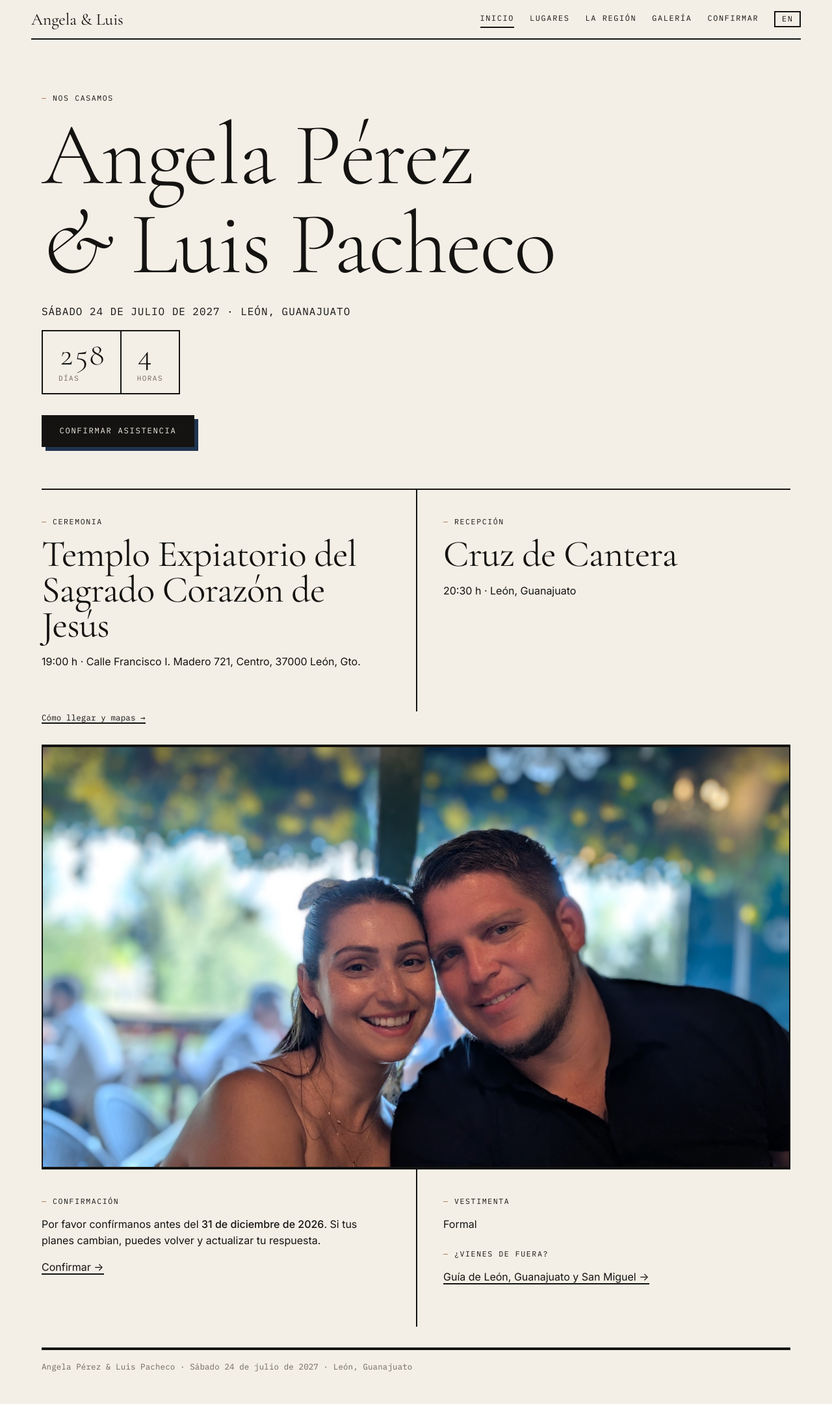
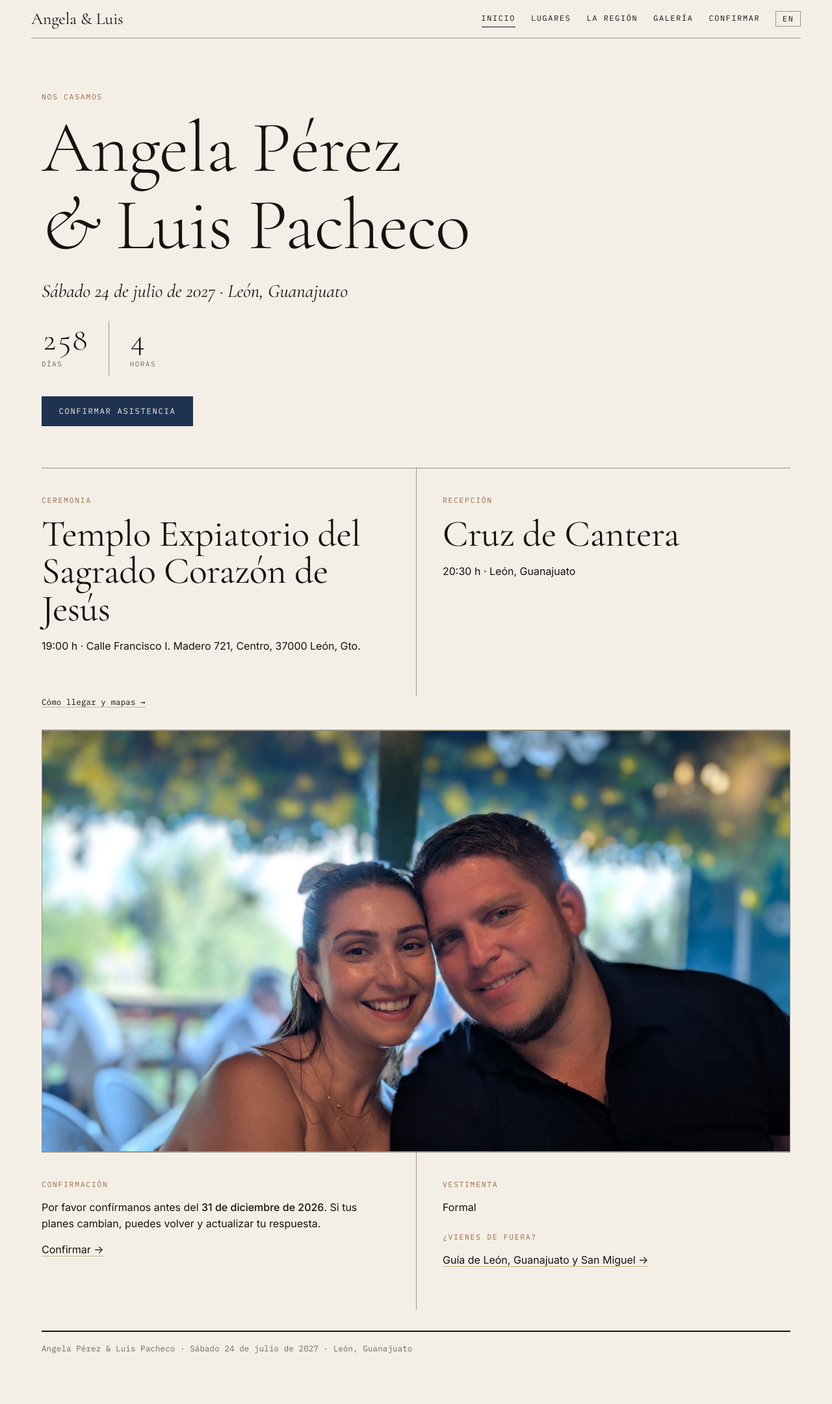
Before and after one commit to luigipacheco/boda, a Jekyll site: the page built from index.html, in a window 1280 px wide. Shown: the whole page at 65% size. Built offline with Jekyll 4.4.1, drawn with Linux system fonts in a browser that asks for light colours; after the commit the page ends 2133 px from its top, so only the background shows below that.

Commit message:
Soften the brutalist pass: hairline warm rules, serif date, blue primary button, open countdown
Co-Authored-By: Claude Fable 5.1 <noreply@anthropic.com>

```diff
--- a/assets/css/main.css
+++ b/assets/css/main.css
@@ -18,8 +18,9 @@
   --sans: "Inter", -apple-system, BlinkMacSystemFont, "Helvetica Neue", Arial, sans-serif;
   --mono: "IBM Plex Mono", ui-monospace, "SF Mono", Menlo, Consolas, monospace;
 
-  --line: 2px;          /* the structural rule weight */
-  --line-heavy: 4px;
+  --line: 1px;          /* the structural rule weight */
+  --line-heavy: 2px;
+  --rule: #9a9284;      /* warm grey for structural rules */
   --measure: 40rem;
   --gap: 1.5rem;
 }
@@ -45,8 +46,8 @@ body {
   font-feature-settings: "kern" 1;
 }
 
-a { color: var(--ink); text-decoration: none; border-bottom: var(--line) solid var(--ink); }
-a:hover { background: var(--ink); color: var(--paper); }
+a { color: var(--ink); text-decoration: none; border-bottom: 1px solid var(--sand); }
+a:hover { border-bottom-color: var(--ink); color: var(--blue); }
 :focus-visible { outline: var(--line) solid var(--blue); outline-offset: 3px; }
 
 img { max-width: 100%; height: auto; display: block; }
@@ -54,11 +55,11 @@ img { max-width: 100%; height: auto; display: block; }
 h1, h2, h3 {
   font-family: var(--serif);
   font-weight: 400;
-  line-height: 0.95;
+  line-height: 1;
   margin: 0 0 1rem;
-  letter-spacing: -0.015em;
+  letter-spacing: -0.01em;
 }
-h1 { font-size: clamp(3.25rem, 11vw, 8.5rem); }
+h1 { font-size: clamp(3rem, 9vw, 7rem); }
 h2 { font-size: clamp(2.2rem, 5vw, 3.6rem); }
 h3 { font-size: 1.6rem; }
 p  { margin: 0 0 1rem; max-width: var(--measure); }
@@ -68,7 +69,7 @@ li::marker { font-family: var(--mono); }
 strong { font-weight: 500; }
 
 /* Rules: the heavy black line is the main visual element. */
-.rule { border: 0; border-top: var(--line) solid var(--ink); margin: 0; }
+.rule { border: 0; border-top: var(--line) solid var(--rule); margin: 0; }
 
 /* Mono labels: small, uppercase, wide tracking. */
 .label {
@@ -76,10 +77,9 @@ strong { font-weight: 500; }
   font-size: 0.72rem;
   letter-spacing: 0.14em;
   text-transform: uppercase;
-  color: var(--ink);
+  color: var(--earth);
   margin: 0 0 0.9rem;
 }
-.label::before { content: "— "; color: var(--earth); }
 .small { font-family: var(--mono); font-size: 0.78rem; color: var(--muted); letter-spacing: 0.01em; }
 .muted { color: var(--muted); }
 .display { font-family: var(--serif); font-weight: 300; }
@@ -93,7 +93,7 @@ em, .italic { font-family: var(--serif); font-style: italic; font-size: 1.08em;
   align-items: center;
   gap: var(--gap);
   padding: 1rem 0;
-  border-bottom: var(--line) solid var(--ink);
+  border-bottom: var(--line) solid var(--rule);
   flex-wrap: wrap;
   font-family: var(--mono);
 }
@@ -123,14 +123,14 @@ em, .italic { font-family: var(--serif); font-style: italic; font-size: 1.08em;
   font-size: 0.74rem;
   letter-spacing: 0.14em;
   background: none;
-  border: var(--line) solid var(--ink);
+  border: 1px solid var(--rule);
   color: var(--ink);
   padding: 0.3rem 0.6rem;
   cursor: pointer;
   border-radius: 0;
   line-height: 1;
 }
-.lang-toggle:hover { background: var(--ink); color: var(--paper); }
+.lang-toggle:hover { background: var(--ink); color: var(--paper); border-color: var(--ink); }
 
 @media (max-width: 560px) {
   .nav { order: 3; width: 100%; justify-content: space-between; gap: 0.5rem; padding-top: 0.75rem; border-top: 1px solid var(--rule-light); }
@@ -144,22 +144,22 @@ section { padding: 2.5rem 0 3rem; }
 .hero { padding: clamp(3rem, 9vh, 6rem) 0 3rem; }
 .hero h1 { margin: 0.5rem 0 1.5rem; max-width: 14ch; }
 .hero .lede {
-  font-family: var(--mono);
-  font-size: clamp(0.85rem, 1.6vw, 1rem);
-  letter-spacing: 0.06em;
-  text-transform: uppercase;
-  line-height: 1.6;
+  font-family: var(--serif);
+  font-style: italic;
+  font-size: clamp(1.35rem, 2.6vw, 1.8rem);
+  line-height: 1.3;
   max-width: none;
+  margin-bottom: 1.75rem;
 }
 
 /* Two columns separated by a vertical rule on wide screens. */
 .cols { display: grid; gap: 2rem; grid-template-columns: 1fr; padding: 0; }
 .cols > * { padding: 2.5rem 0; }
-.cols > * + * { border-top: var(--line) solid var(--ink); }
+.cols > * + * { border-top: var(--line) solid var(--rule); }
 @media (min-width: 760px) {
   .cols { grid-template-columns: 1fr 1fr; gap: 0; }
   .cols > * { padding: 2.5rem 2.5rem 3rem 0; }
-  .cols > * + * { border-top: 0; border-left: var(--line) solid var(--ink); padding-left: 2.5rem; padding-right: 0; }
+  .cols > * + * { border-top: 0; border-left: var(--line) solid var(--rule); padding-left: 2.5rem; padding-right: 0; }
 }
 
 /* Key/value facts: mono keys, hairline rows. */
@@ -170,9 +170,9 @@ section { padding: 2.5rem 0 3rem; }
 .map {
   width: 100%;
   aspect-ratio: 4 / 3;
-  border: var(--line) solid var(--ink);
+  border: 1px solid var(--rule);
   display: block;
-  filter: grayscale(1) contrast(1.05);
+  filter: grayscale(1) contrast(1.02);
 }
 .map:hover { filter: none; }
 
@@ -192,20 +192,21 @@ section { padding: 2.5rem 0 3rem; }
   line-height: 1;
 }
 .btn:hover { background: var(--ink); color: var(--paper); }
-.btn.primary { background: var(--ink); color: var(--paper); box-shadow: 6px 6px 0 var(--blue); }
-.btn.primary:hover { background: var(--blue); border-color: var(--blue); box-shadow: 6px 6px 0 var(--ink); }
-.btn.ghost { border-color: var(--ink); }
+.btn.primary { background: var(--blue); border-color: var(--blue); color: var(--paper); }
+.btn.primary:hover { background: var(--ink); border-color: var(--ink); }
+.btn.ghost { border-color: var(--rule); }
+.btn.ghost:hover { border-color: var(--ink); }
 .btn[disabled] { opacity: 0.4; cursor: default; }
 
 /* Countdown: big numerals, boxed. */
-.countdown { display: inline-flex; margin: 0 0 2rem; border: var(--line) solid var(--ink); }
-.countdown div { padding: 0.9rem 1.5rem 0.8rem; text-align: left; }
-.countdown div + div { border-left: var(--line) solid var(--ink); }
+.countdown { display: inline-flex; margin: 0 0 2rem; }
+.countdown div { padding: 0.5rem 2rem 0.5rem 0; text-align: left; }
+.countdown div + div { border-left: 1px solid var(--rule); padding-left: 2rem; }
 .countdown b { display: block; font-family: var(--serif); font-weight: 300; font-size: 3rem; line-height: 0.9; font-variant-numeric: tabular-nums; }
 .countdown span { font-family: var(--mono); font-size: 0.68rem; letter-spacing: 0.14em; text-transform: uppercase; color: var(--muted); }
 
 /* Framed photos */
-.home figure, .page > section > img { border: var(--line) solid var(--ink); }
+.home figure, .page > section > img { border: 1px solid var(--rule); }
 
 /* --------------------------------------------------------------------------
    RSVP form
@@ -224,7 +225,7 @@ section { padding: 2.5rem 0 3rem; }
   padding: 0.6rem 0;
   background: transparent;
   border: 0;
-  border-bottom: var(--line) solid var(--ink);
+  border-bottom: 1px solid var(--ink);
   color: var(--ink);
   border-radius: 0;
   -webkit-appearance: none;
@@ -235,29 +236,30 @@ section { padding: 2.5rem 0 3rem; }
 .field input:focus, .field textarea:focus, .field select:focus { outline: none; border-bottom-color: var(--blue); }
 fieldset { border: 0; padding: 0; margin: 0; }
 
-.matches { list-style: none; padding: 0; margin: 0.75rem 0 0; border-top: var(--line) solid var(--ink); }
+.matches { list-style: none; padding: 0; margin: 0.75rem 0 0; border-top: 1px solid var(--rule); }
 .matches li button {
   width: 100%; text-align: left; font: inherit; font-family: var(--serif); font-size: 1.35rem;
   background: none; border: 0; border-bottom: 1px solid var(--rule-light);
   padding: 0.8rem 0.25rem; cursor: pointer; color: var(--ink); display: flex; justify-content: space-between; align-items: baseline; gap: 1rem;
 }
-.matches li button:hover { background: var(--ink); color: var(--paper); }
+.matches li button:hover { color: var(--blue); }
 .matches .seats { font-family: var(--mono); font-size: 0.72rem; letter-spacing: 0.1em; text-transform: uppercase; }
 
-.choice { display: flex; gap: 0; flex-wrap: wrap; }
+.choice { display: flex; gap: 0.6rem; flex-wrap: wrap; }
 .choice input { position: absolute; opacity: 0; width: 0; height: 0; }
 .choice label {
-  display: inline-block; cursor: pointer; margin: 0 -2px 0 0;
+  display: inline-block; cursor: pointer; margin: 0;
   font-family: var(--mono); font-size: 0.74rem; letter-spacing: 0.12em; text-transform: uppercase; color: var(--ink);
-  padding: 0.95rem 1.4rem; border: var(--line) solid var(--ink);
+  padding: 0.95rem 1.4rem; border: 1px solid var(--rule);
 }
-.choice input:checked + label { background: var(--ink); color: var(--paper); }
+.choice label:hover { border-color: var(--ink); }
+.choice input:checked + label { background: var(--blue); border-color: var(--blue); color: var(--paper); }
 .choice input:focus-visible + label { outline: var(--line) solid var(--blue); outline-offset: 3px; }
 
-.selected-card { border-top: var(--line) solid var(--ink); padding-top: 1.5rem; margin-top: 2rem; }
+.selected-card { border-top: 1px solid var(--ink); padding-top: 1.5rem; margin-top: 2rem; }
 .selected-card .name { font-family: var(--serif); font-size: 2.4rem; line-height: 1; margin-bottom: 0.5rem; }
-.status { margin-top: 1.5rem; padding: 1rem 1.25rem; border: var(--line) solid var(--ink); font-family: var(--mono); font-size: 0.85rem; }
-.status.ok { background: var(--ink); color: var(--paper); }
+.status { margin-top: 1.5rem; padding: 1rem 0; border-top: 1px solid var(--rule); font-family: var(--mono); font-size: 0.85rem; }
+.status.ok { color: var(--blue); }
 .status.err { border-color: var(--earth); color: var(--earth); }
 .hidden { display: none !important; }
 
@@ -265,19 +267,19 @@ fieldset { border: 0; padding: 0; margin: 0; }
    Footer
    -------------------------------------------------------------------------- */
 .site-footer { max-width: 72rem; margin: 2rem auto 0; padding-bottom: 2rem; }
-.site-footer .rule { border-top-width: var(--line-heavy); margin-bottom: 1rem; }
+.site-footer .rule { border-top: var(--line-heavy) solid var(--ink); margin-bottom: 1rem; }
 
 /* --------------------------------------------------------------------------
    Gallery: ink grid lines between photos.
    -------------------------------------------------------------------------- */
-.gallery { display: grid; grid-template-columns: repeat(2, 1fr); gap: var(--line); padding: 0; background: var(--ink); border: var(--line) solid var(--ink); }
-.gallery figure { margin: 0; aspect-ratio: 1; overflow: hidden; background: var(--paper); }
+.gallery { display: grid; grid-template-columns: repeat(2, 1fr); gap: 0.6rem; padding: 0; }
+.gallery figure { margin: 0; aspect-ratio: 1; overflow: hidden; background: var(--rule-light); }
 .gallery img { width: 100%; height: 100%; object-fit: cover; }
 @media (min-width: 760px) { .gallery { grid-template-columns: repeat(3, 1fr); } }
 
 /* Photo strip on the Places page: one wide image, two below it. */
-.photo-strip { display: grid; grid-template-columns: 1fr 1fr; gap: var(--line); padding: 0 0 2rem; background: transparent; }
-.photo-strip figure { margin: 0; overflow: hidden; background: var(--ink); aspect-ratio: 4 / 5; border: var(--line) solid var(--ink); }
+.photo-strip { display: grid; grid-template-columns: 1fr 1fr; gap: 0.6rem; padding: 0 0 2rem; }
+.photo-strip figure { margin: 0; overflow: hidden; background: var(--rule-light); aspect-ratio: 4 / 5; }
 .photo-strip figure.wide { grid-column: 1 / -1; aspect-ratio: 16 / 9; }
 .photo-strip img { width: 100%; height: 100%; object-fit: cover; }
 .photo-strip .credit { grid-column: 1 / -1; margin: 0.5rem 0 0; }
```
